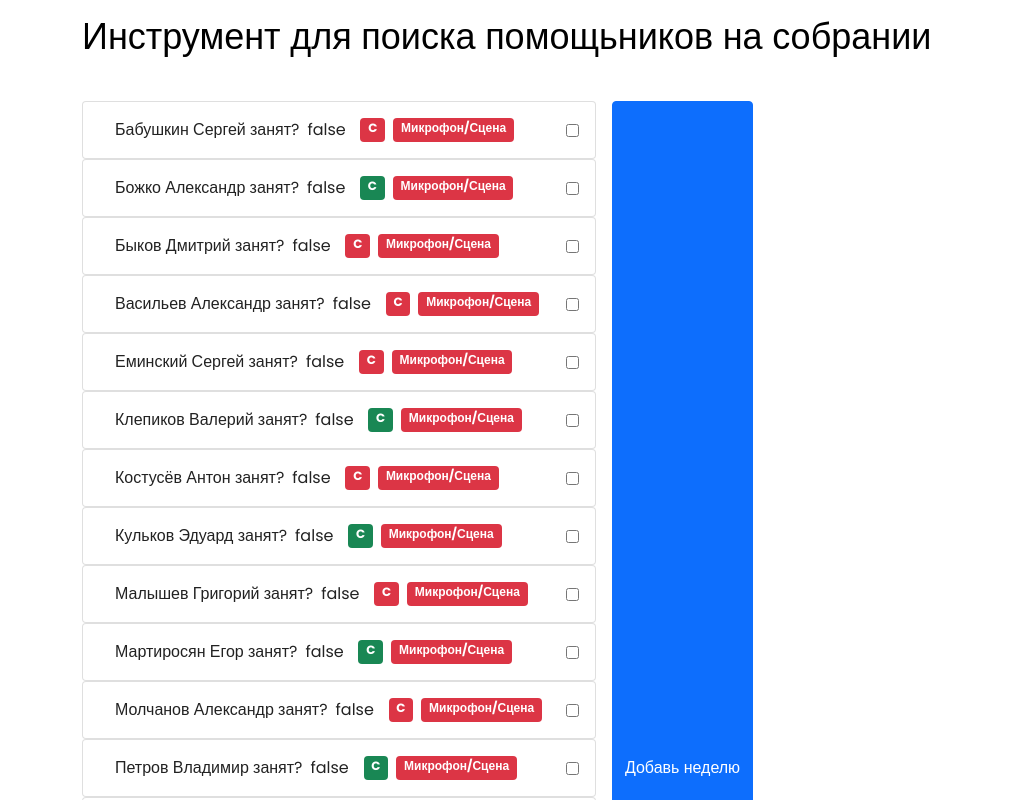
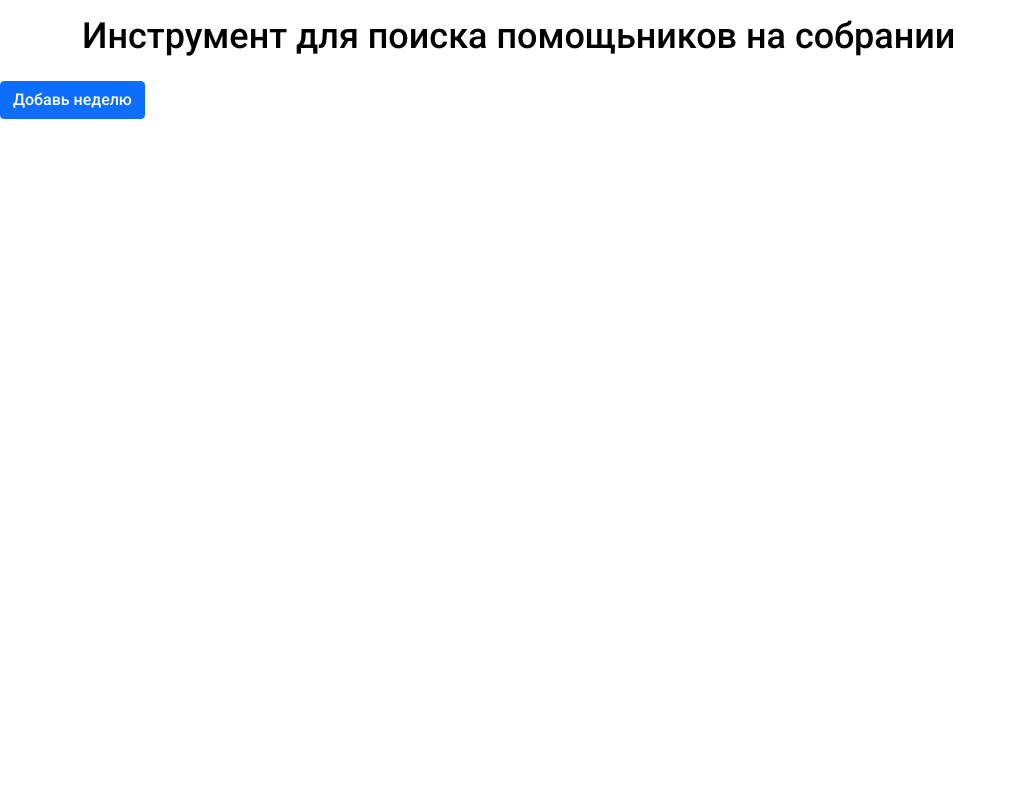
Before and after one commit to ErikEgl/sorting-with-table-react, a React (Create React App) app: page / in a window 1280 px wide. Shown: the top 800 px of the page, without its empty margins (0-1016 px from the left). Built offline with nearby package versions, Linux system fonts and the light colour scheme.

Commit message:
added weeks counter with weeks adding button

```diff
--- a/src/App.js
+++ b/src/App.js
@@ -1,15 +1,17 @@
 import React from "react";
+import Info from "./components/Info/Info";
+import CardsWrap from "./components/Cards/Cards";
+import WeeksGenerator from "./components/WeeksGenerator/WeeksGenerator";
 
-import Info from "./components/Info/Info";
-import Cards from "./components/Cards/Cards";
 import 'bootstrap/dist/css/bootstrap.min.css';
 
 
 function App() {
+
   return (
     <>
       <Info/>
-      <Cards/>
+      <WeeksGenerator/>
     </>
   );
 }
--- a/src/assets/scss/base.scss
+++ b/src/assets/scss/base.scss
@@ -3,12 +3,13 @@ body {
   margin: 0;
   padding: 0;
   color: $main-txt-color;
+  // background-color: ;
 }
-@import url('https://fonts.googleapis.com/css2?family=Poppins:wght@400;700&display=swap');
+@import url('https://fonts.googleapis.com/css2?family=Roboto:wght@500&display=swap');
 
 *, *::before, *::after {
   box-sizing: border-box;
-  font-family: Poppins, sans-serif;
+  font-family: 'Roboto', sans-serif;
 }
 
 
--- a/src/components/Cards/Card/Card.js
+++ b/src/components/Cards/Card/Card.js
@@ -9,22 +9,21 @@ function Card(props) {
       <div className={`card px-3 ${checked ? "bg-danger" : ""}`}>
         <div className="d-flex justify-content-between align-items-center gap-2">
           <div className='m-0 d-flex gap-2 justify-content-between w-100'>
-            <label className="p-3 w-100 d-flex gap-2" for={props.id}>
+            <label className="p-2 w-100 d-flex gap-2 align-items-start align-items-sm-center flex-column flex-sm-row" htmlFor={`week-${props.weeksCounter}-id-${props.id}`}>
               {props.name} занят? <span className="isChecked">{checked.toString()}</span>
-              <span className={`${props.elder ? "badge bg-danger" : "badge bg-success"}`}>C</span>
-              <span className={`${props.category === "ms" ? "badge bg-danger" : "badge bg-primary"}`}>{`${props.category === "ms" ? "Микрофон/Сцена" : "Аудио/Видео"}`}</span>
+              <span className={`lh-0 p-3 justify-content-center align-items-center border border-light ${props.elder ? "badge bg-danger" : "badge bg-success"}`}>C</span>
+              <span className={`lh-0 p-3 justify-content-center align-items-center border border-light ${props.category === "ms" ? "badge bg-danger" : "badge bg-primary"}`}>{`${props.category === "ms" ? "Микрофон/Сцена" : "Аудио/Видео"}`}</span>
             </label>
             <input
               type="checkbox"
               className={`align-self-center `}
               checked={checked}
-              id={props.id}
+              id={`week-${props.weeksCounter}-id-${props.id}`}
               name={props.name}
               value={props.name}
               onChange={handleChange}
             />
           </div>
-
         </div>
       </div>
     </>
--- a/src/components/Cards/Card/Card.scss
+++ b/src/components/Cards/Card/Card.scss
@@ -6,4 +6,7 @@
   .isChecked {
     width: 45px;
   }
+  .lh-0 {
+    line-height: 0;
+  }
 }
--- a/src/components/Cards/Cards.js
+++ b/src/components/Cards/Cards.js
@@ -1,18 +1,20 @@
-import React from "react";
+
 import Card from "./Card/Card";
 import data from "./data";
-import { Row, Container, Button } from "react-bootstrap";
+import { Container } from "react-bootstrap";
 
-function Cards() {
+
+function Cards(props) {
   const cardItem = data.map((item) => {
-    return <Card key={item.id} {...item} />;
+    return <Card weeksCounter={props.weeksCounter} key={item.id} {...item} />;
   });
+
+
   return (
     <>
       <section className="cards">
         <Container>
-          <div className="">{cardItem}</div>
-        <Button>Добавь неделю</Button>
+          <div className="d-flex flex-column gap-1">{cardItem}</div>
         </Container>
       </section>
     </>
--- /dev/null
+++ b/src/components/WeeksGenerator/WeeksGenerator.js
@@ -0,0 +1,22 @@
+import React, { useState } from "react";
+import Cards from "../Cards/Cards";
+import ReactDOM from "react-dom";
+import { Button } from "react-bootstrap";
+function WeeksGenerator() {
+
+  const [cardList, setCardList] = useState([]);
+  const [count, setCount] = useState(0);
+  const handleChange = event => {
+    setCount(count + 1);
+    setCardList(cardList.concat(<Cards key={count} weeksCounter={count} />));
+  };
+
+  return (
+    <>
+      <Button key={count} onClick={handleChange} >Добавь неделю</Button>
+      {cardList}
+    </>
+  );
+}
+
+export default WeeksGenerator;
--- /dev/null
+++ b/src/components/WeeksGenerator/WeeksGenerator.scss
@@ -0,0 +1,3 @@
+.weeksGenerator {
+    padding: 15px 0;
+}
--- a/src/index.scss
+++ b/src/index.scss
@@ -8,3 +8,4 @@
 
 @import "./components/Info/Info";
 @import "./components/Cards/Cards";
+@import "./components/WeeksGenerator/WeeksGenerator";
```
Also changed, not shown: src/components/CardsWrap/CardsWrap.js (added, +17 -0 lines), src/components/CardsWrap/CardsWrap.scss (added), src/index.css, 1 other file (tests, documents, lock files or other folders).
